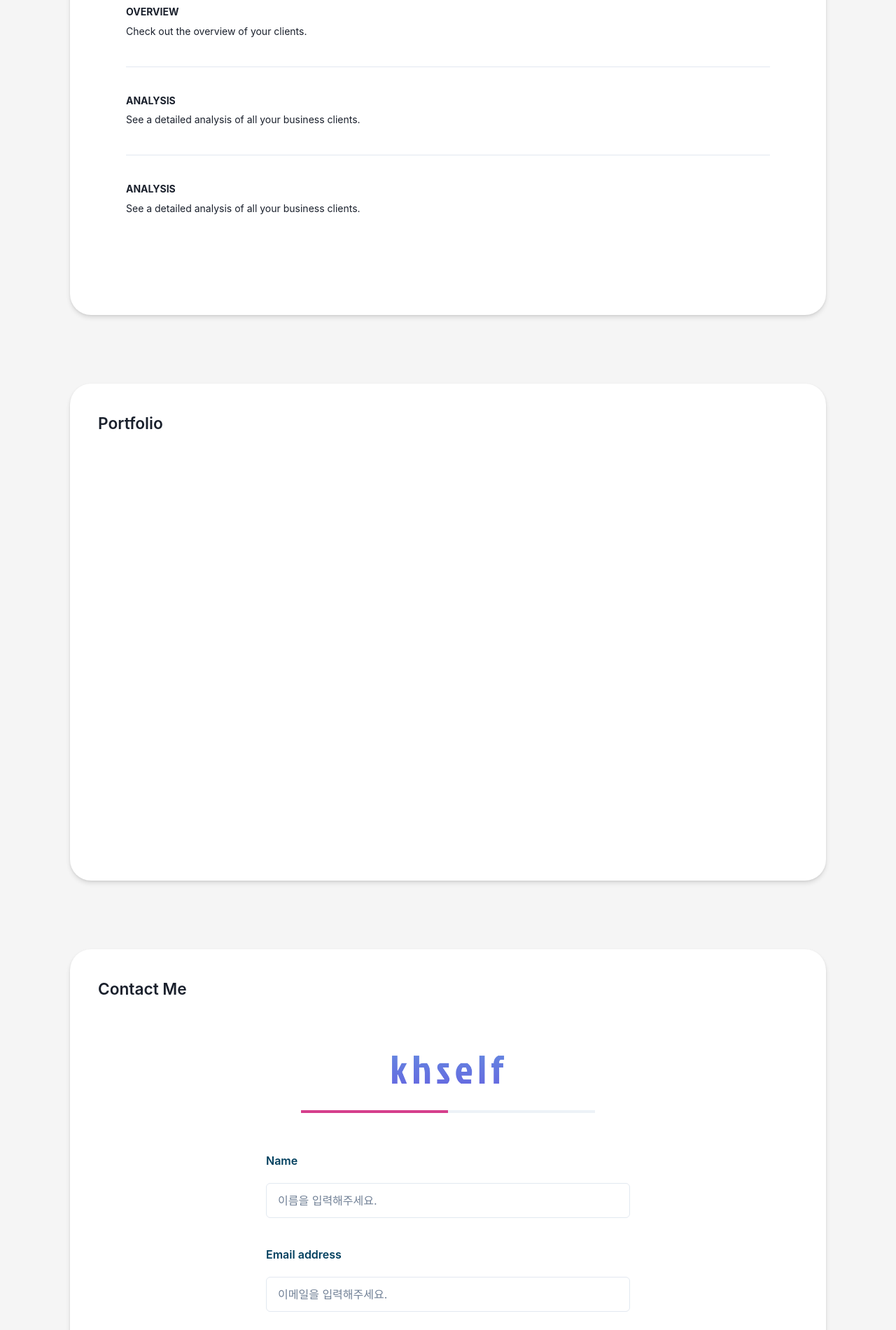
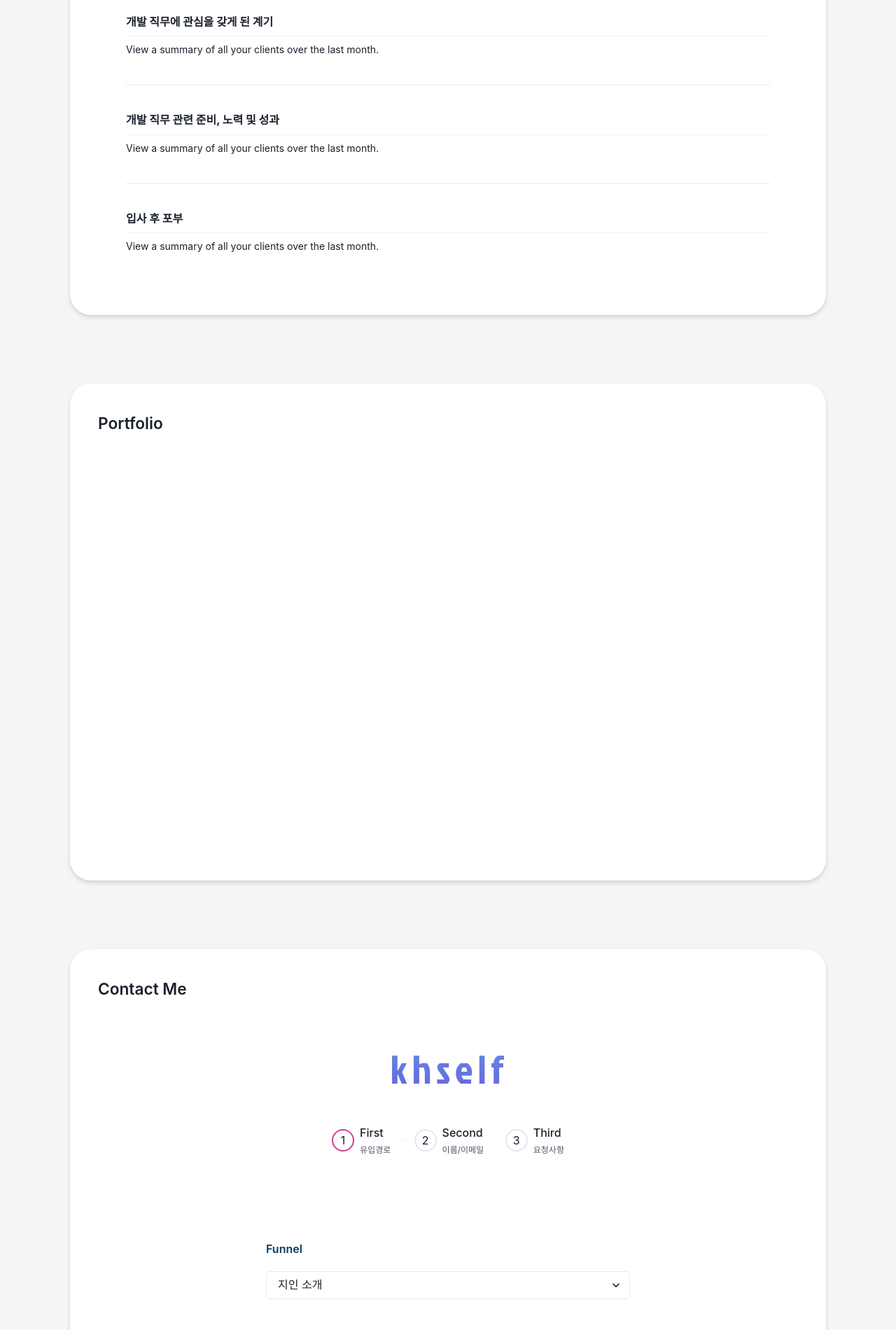
Before and after one commit to JaeUpSu/khself-f, a Next.js app: page / in a window 1280 px wide. Shown: the part 1240-3140 px from the top of the page at 70% size. Built offline with nearby package versions, Linux system fonts and the light colour scheme.

Commit message:
feat : contact me stepper add

```diff
--- a/src/pages/components/contact/Form.tsx
+++ b/src/pages/components/contact/Form.tsx
@@ -7,11 +7,18 @@ import {
   Button,
   Flex,
   Textarea,
+  Select,
 } from "@chakra-ui/react";
+import { useState } from "react";
 import { useRecoilState } from "recoil";
 
 export const Form = () => {
   const [activeFormIndex, setActiveFormIndex] = useRecoilState(activeFormState);
+  const [selectedValue, setSelectedValue] = useState("");
+
+  const handleSelectChange = (event: React.ChangeEvent<HTMLSelectElement>) => {
+    setSelectedValue(event.target.value);
+  };
 
   return (
     <form
@@ -23,6 +30,36 @@ export const Form = () => {
     >
       <VStack w="60%" h="100%" py="5" px="10">
         {activeFormIndex === 0 && (
+          <>
+            <FormControl
+              mt={7}
+              gap={3}
+              h="211px"
+              minW="200px"
+              display="flex"
+              flexDir="column"
+              justifyContent="center"
+            >
+              <FormLabel color="telegram.900" fontWeight="semibold">
+                Funnel
+              </FormLabel>
+              <Select value={selectedValue} onChange={handleSelectChange}>
+                <option value="option1">지인 소개</option>
+                <option value="option2">JaeUpSu 깃허브</option>
+                <option value="option3">지원 서류 첨부된 링크</option>
+              </Select>
+            </FormControl>
+            <Flex mt="5" w="100%" justifyContent="right">
+              <Button
+                colorScheme="twitter"
+                onClick={() => setActiveFormIndex(1)}
+              >
+                다음
+              </Button>
+            </Flex>
+          </>
+        )}
+        {activeFormIndex === 1 && (
           <>
             <FormControl mt={7} minW="200px">
               <FormLabel color="telegram.900" fontWeight="semibold">
@@ -46,17 +83,18 @@ export const Form = () => {
                 placeholder="이메일을 입력해주세요."
               />
             </FormControl>
-            <Flex mt="5" w="100%" justifyContent="right">
+            <Flex mt="5" w="100%" justifyContent="right" gap="3">
+              <Button onClick={() => setActiveFormIndex(0)}>이전</Button>
               <Button
                 colorScheme="twitter"
-                onClick={() => setActiveFormIndex(1)}
+                onClick={() => setActiveFormIndex(2)}
               >
                 다음
               </Button>
             </Flex>
           </>
         )}
-        {activeFormIndex === 1 && (
+        {activeFormIndex === 2 && (
           <>
             <FormControl mt={8} minW="200px">
               <FormLabel color="telegram.900" fontWeight="semibold">
@@ -69,7 +107,8 @@ export const Form = () => {
                 placeholder="요청 사항을 작성해주세요."
               />
             </FormControl>
-            <Flex mt="5" w="100%" justifyContent="right">
+            <Flex mt="5" w="100%" justifyContent="right" gap="3">
+              <Button onClick={() => setActiveFormIndex(1)}>이전</Button>
               <Button
                 colorScheme="twitter"
                 onClick={() => setActiveFormIndex(0)}
--- /dev/null
+++ b/src/pages/components/contact/Stepper.tsx
@@ -0,0 +1,58 @@
+import {
+  Box,
+  Step,
+  StepDescription,
+  StepIcon,
+  StepIndicator,
+  StepNumber,
+  StepSeparator,
+  StepStatus,
+  StepTitle,
+  Stepper,
+  useSteps,
+} from "@chakra-ui/react";
+import { useEffect } from "react";
+
+const steps = [
+  { title: "First", description: "유입경로" },
+  { title: "Second", description: "이름/이메일" },
+  { title: "Third", description: "요청사항" },
+];
+
+interface Props {
+  activeIndex: number;
+}
+
+export const ContactStepper = ({ activeIndex }: Props) => {
+  const { activeStep, setActiveStep } = useSteps({
+    index: activeIndex,
+    count: steps.length,
+  });
+
+  useEffect(() => {
+    setActiveStep(activeIndex);
+  }, [activeIndex]);
+
+  return (
+    <Stepper index={activeStep} colorScheme="pink" mt="5">
+      {steps.map((step, index) => (
+        <Step key={index}>
+          <StepIndicator>
+            <StepStatus
+              complete={<StepIcon />}
+              incomplete={<StepNumber />}
+              active={<StepNumber />}
+            />
+          </StepIndicator>
+
+          <Box flexShrink="0">
+            <StepTitle mb="1">{step.title}</StepTitle>
+            <StepDescription fontSize="9pt">{step.description}</StepDescription>
+          </Box>
+
+          <StepSeparator />
+        </Step>
+      ))}
+    </Stepper>
+  );
+};
--- a/src/pages/components/contact/index.tsx
+++ b/src/pages/components/contact/index.tsx
@@ -1,7 +1,8 @@
-import { VStack, Text, Image, Progress } from "@chakra-ui/react";
+import { VStack, Text, Image } from "@chakra-ui/react";
 import { Form } from "./Form";
 import { useRecoilValue } from "recoil";
 import { activeFormState } from "@/pages/services/atoms";
+import { ContactStepper } from "./Stepper";
 
 export const Contact = () => {
   const activeFormIndex = useRecoilValue(activeFormState);
@@ -35,13 +36,7 @@ export const Contact = () => {
           transform="translate(50, 50)"
           src="khself-logo2.png"
         />
-        <Progress
-          w="70%"
-          minW="170px"
-          value={activeFormIndex === 0 ? 50 : 100}
-          size="xs"
-          colorScheme="pink"
-        />
+        <ContactStepper activeIndex={activeFormIndex} />
       </VStack>
       <Form />
     </VStack>
--- a/src/pages/components/description/MyData.tsx
+++ /dev/null
@@ -1,40 +0,0 @@
-import { Box, Heading, Stack, StackDivider, Text } from "@chakra-ui/react";
-
-export const Mydata = () => {
-  return (
-    <Stack p="10" w="100%" divider={<StackDivider />} spacing="10">
-      <Box>
-        <Heading size="xs" textTransform="uppercase">
-          Summary
-        </Heading>
-        <Text pt="2" fontSize="sm">
-          View a summary of all your clients over the last month.
-        </Text>
-      </Box>
-      <Box>
-        <Heading size="xs" textTransform="uppercase">
-          Overview
-        </Heading>
-        <Text pt="2" fontSize="sm">
-          Check out the overview of your clients.
-        </Text>
-      </Box>
-      <Box>
-        <Heading size="xs" textTransform="uppercase">
-          Analysis
-        </Heading>
-        <Text pt="2" fontSize="sm">
-          See a detailed analysis of all your business clients.
-        </Text>
-      </Box>
-      <Box>
-        <Heading size="xs" textTransform="uppercase">
-          Analysis
-        </Heading>
-        <Text pt="2" fontSize="sm">
-          See a detailed analysis of all your business clients.
-        </Text>
-      </Box>
-    </Stack>
-  );
-};
--- /dev/null
+++ b/src/pages/components/description/Topic.tsx
@@ -0,0 +1,19 @@
+import { Box, Divider, Heading, Text } from "@chakra-ui/react";
+
+interface Props {
+  topic: { title: string; content: string };
+}
+
+export const Topic = ({ topic }: Props) => {
+  return (
+    <Box>
+      <Heading size="sm" textTransform="uppercase">
+        {topic.title}
+      </Heading>
+      <Divider h="10px" colorScheme="facebook" />
+      <Text pt="2" fontSize="sm">
+        {topic.content}
+      </Text>
+    </Box>
+  );
+};
--- /dev/null
+++ b/src/pages/components/description/TopicLists.tsx
@@ -0,0 +1,38 @@
+import { Box, Stack, StackDivider } from "@chakra-ui/react";
+import { Topic } from "./Topic";
+
+interface ITopic {
+  title: string;
+  content: string;
+}
+
+export const Mydata = () => {
+  const topics = [
+    {
+      title: "자기 소개",
+      content: "View a summary of all your clients over the last month.",
+    },
+    {
+      title: "개발 직무에 관심을 갖게 된 계기",
+      content: "View a summary of all your clients over the last month.",
+    },
+    {
+      title: "개발 직무 관련 준비, 노력 및 성과",
+      content: "View a summary of all your clients over the last month.",
+    },
+    {
+      title: "입사 후 포부",
+      content: "View a summary of all your clients over the last month.",
+    },
+  ];
+
+  return (
+    <Stack p="10" w="100%" divider={<StackDivider />} spacing="10">
+      {topics.map((topic: ITopic, index: number) => (
+        <Box key={index}>
+          <Topic topic={topic} />
+        </Box>
+      ))}
+    </Stack>
+  );
+};
--- a/src/pages/components/description/index.tsx
+++ b/src/pages/components/description/index.tsx
@@ -1,5 +1,5 @@
 import { VStack, Text } from "@chakra-ui/react";
-import { Mydata } from "./MyData";
+import { Mydata } from "./TopicLists";
 
 export const Description = () => {
   return (
```
